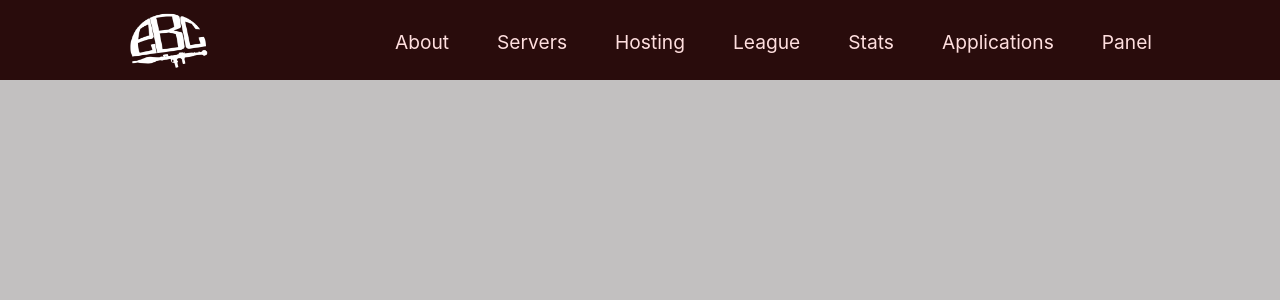
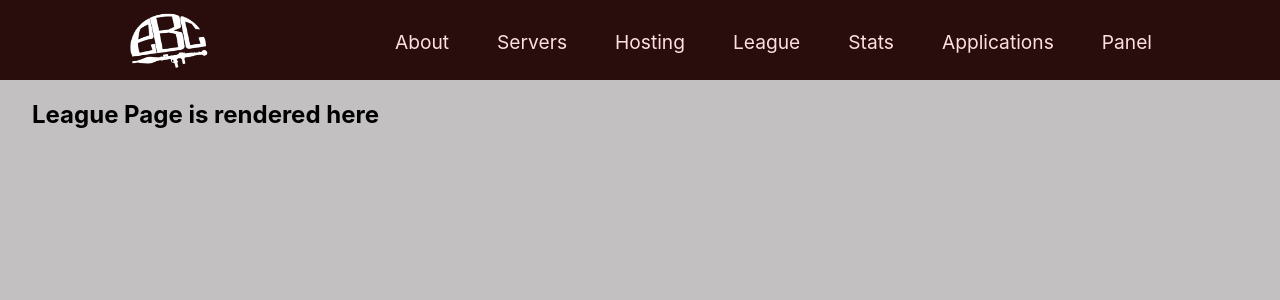
Before and after one commit to kristiandz/ebc-website, a React (Create React App) app: page /league in a window 1280 px wide. Shown: the top 300 px of the page. Built offline with nearby package versions, Linux system fonts and the light colour scheme.

Commit message:
Missing pages added

```diff
--- a/src/App.js
+++ b/src/App.js
@@ -3,6 +3,8 @@ import Layout from "./components/layout/Layout";
 import Home from "./pages/Home";
 import Servers from "./pages/Servers";
 import Hosting from "./pages/Hosting";
+import League from "./pages/League";
+import Stats from "./pages/Stats";
 import Applications from "./pages/Applications";
 import CommunityApplications from "./components/applicationPages/CommunityApplications";
 import CommunityApply from "./components/applicationPages/CommunityApply";
@@ -17,6 +19,8 @@ function App() {
         <Route path="/about" element = {<Home />} />
         <Route path="/servers" element = {<Servers />} />
         <Route path="/hosting" element = {<Hosting/>} />
+        <Route path="/league" element = {<League/>} />
+        <Route path="/stats" element={<Stats/>} />
         <Route path="/applications" element = {<Applications/>}>
           <Route path = "community_applications" element = {<CommunityApplications/>} />
           <Route path = "community_apply" element = {<CommunityApply/>} />
--- /dev/null
+++ b/src/pages/League.jsx
@@ -0,0 +1,11 @@
+import classes from "./League.module.css";
+
+function League() {
+    return (
+        <div className={classes.league}>
+            <h2>League Page is rendered here</h2>
+        </div>
+     );
+}
+
+export default League;
--- /dev/null
+++ b/src/pages/League.module.css
@@ -0,0 +1,3 @@
+.league{
+    font: inherit;
+}
--- /dev/null
+++ b/src/pages/Stats.jsx
@@ -0,0 +1,11 @@
+import classes from "./Stats.module.css";
+
+function Stats() {
+    return (
+        <div className={classes.stats}>
+            <h2>Stats page is rendered here</h2>
+        </div>
+     );
+}
+
+export default Stats;
--- /dev/null
+++ b/src/pages/Stats.module.css
@@ -0,0 +1,3 @@
+.stats{
+    font: inherit;
+}
```
